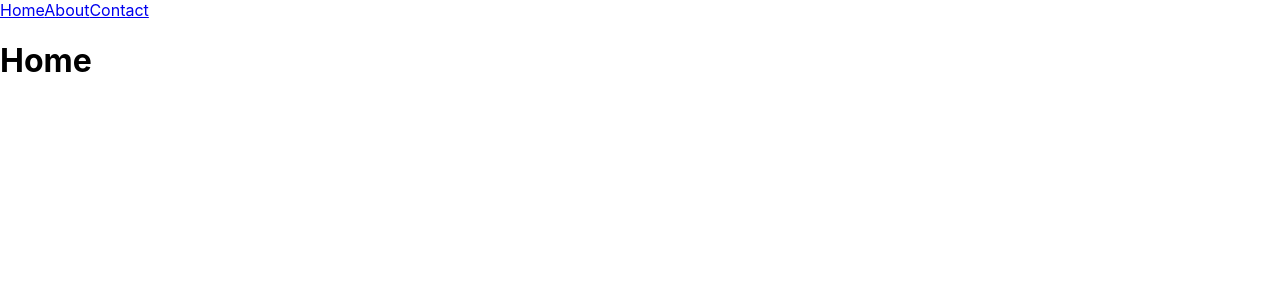
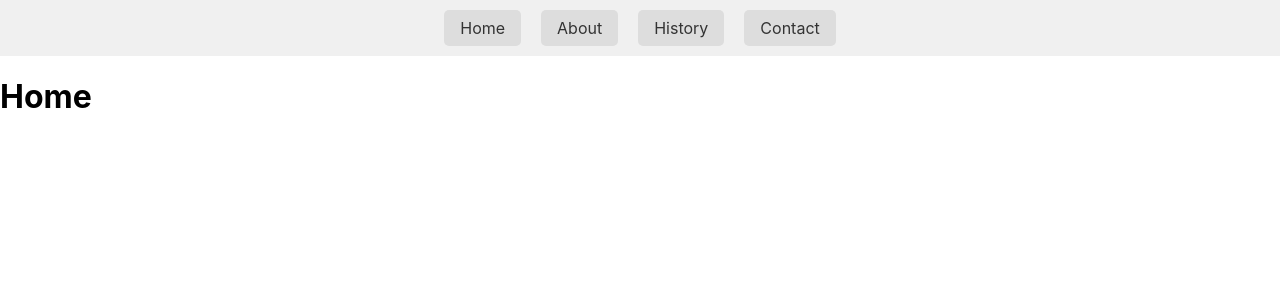
Before and after one commit to hadi14250/react-practice, a React (Create React App) app in the folder react-app/: page / in a window 1280 px wide. Shown: the top 300 px of the page. Built offline with nearby package versions, Linux system fonts and the light colour scheme.

Commit message:
nested another Route componenet inside the about component and used the Outlet component in the parent (about) componeent as a place holder of where to render the child in the parent

```diff
--- a/react-app/src/App.js
+++ b/react-app/src/App.js
@@ -1,12 +1,13 @@
 import './App.css';
-import { Link } from "react-router-dom";
+import { Link, Outlet } from "react-router-dom";
 
 function Navbar()
 {
   return (
-      <nav>
+      <nav className="navbar">
         <Link to="/">Home</Link>
         <Link to="/about">About</Link>
+        <Link to="/about/history">History</Link>
         <Link to="/contact">Contact</Link>
       </nav>
   )
@@ -30,8 +31,19 @@ export function About () {
         <h1>
           About Us
         </h1>
+        <Outlet />
       </div>
     )
+}
+
+export function History () {
+  return (
+    <div>
+      <h1>
+        Our History
+      </h1>
+    </div>
+  )
 }
 
 export function Contact() {
--- a/react-app/src/index.css
+++ b/react-app/src/index.css
@@ -11,3 +11,24 @@ code {
   font-family: source-code-pro, Menlo, Monaco, Consolas, 'Courier New',
     monospace;
 }
+
+.navbar {
+  display: flex;
+  justify-content:center;
+  background-color: #f0f0f0;
+  padding: 10px;
+}
+
+.navbar a {
+  text-decoration: none;
+  color: #333;
+  padding: 8px 16px;
+  margin: 0px 10px;
+  border-radius: 5px;
+  background-color: #ddd;
+  transition: background-color 0.3s ease;
+}
+
+.navbar a:hover {
+  background-color: darkgray;
+}
--- a/react-app/src/index.js
+++ b/react-app/src/index.js
@@ -1,7 +1,7 @@
 import React from 'react';
 import ReactDOM from 'react-dom/client';
 import './index.css';
-import {App, About, Contact, Home} from './App';
+import {App, About, Contact, Home, History} from './App';
 import { BrowserRouter, Routes, Route } from "react-router-dom";
 
 const root = ReactDOM.createRoot(document.getElementById('root'));
@@ -10,7 +10,11 @@ root.render(
   <Routes>
     <Route path="/" element={<App />} />
     <Route path="/home" element={<Home />} />
-    <Route path="/about" element={<About />}/>
+    <Route path="/about" element={<About />}>
+        <Route
+          path="history"
+          element={<History />} />
+    </ Route>
     <Route path="/contact" element={<Contact />} />
   </Routes>
   </BrowserRouter>
```
